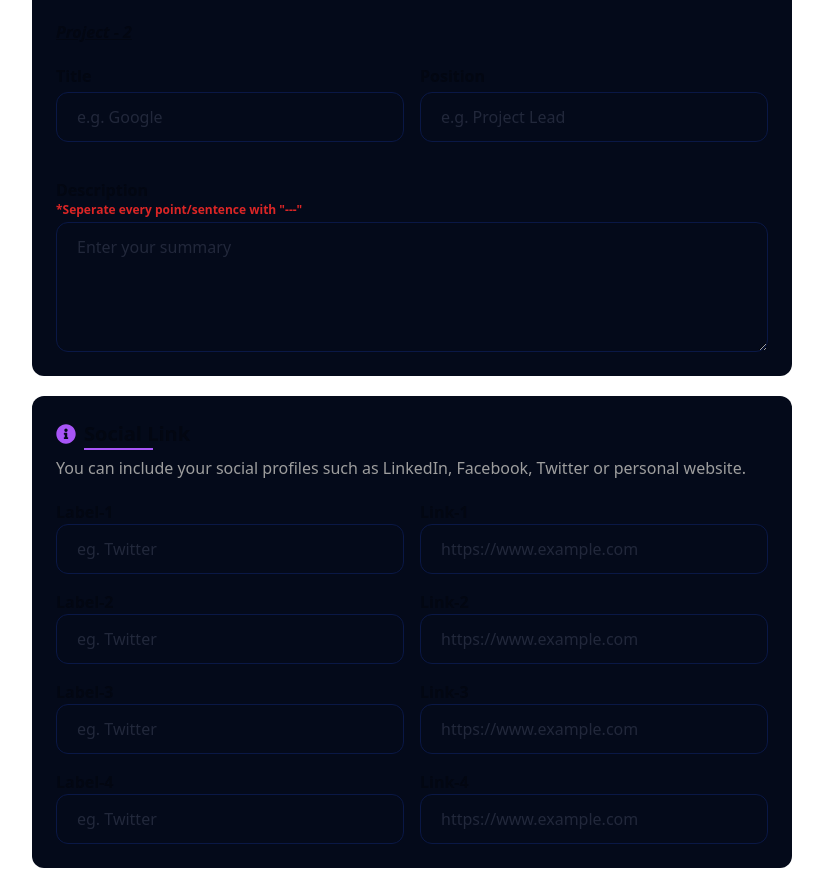
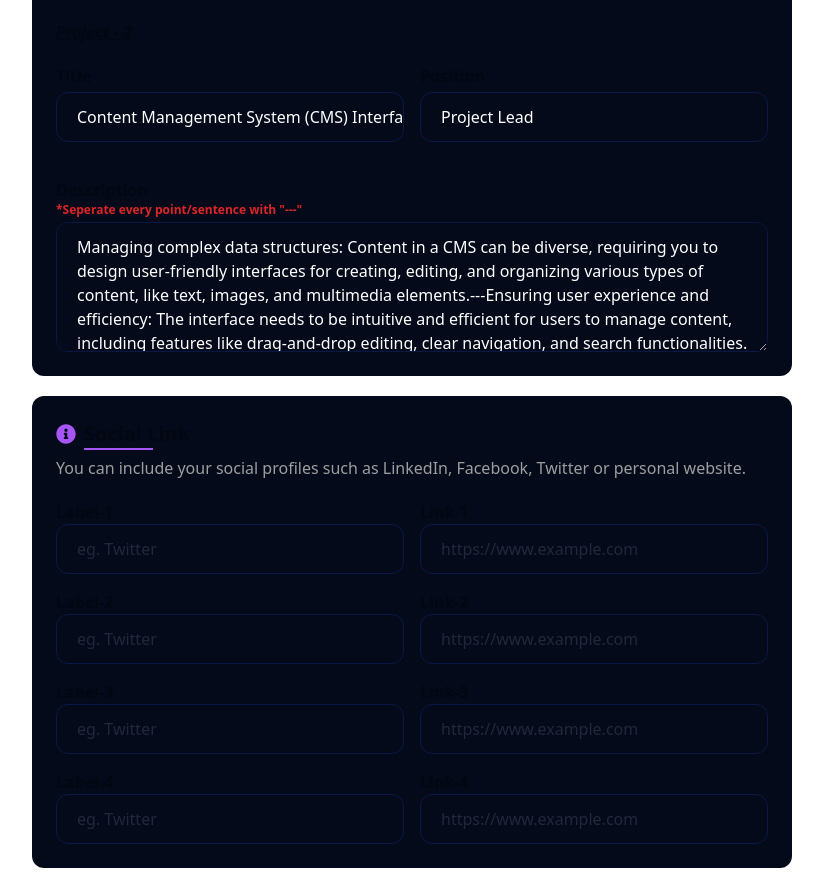
Before and after one commit to HarikrishnanYPR1707/EcliptiQ, a React (Vite) app in the folder client/: page /information in a window 1280 px wide. Shown: the part 4670-5556 px from the top of the page, without its empty margins (228-1051 px from the left). Built offline with nearby package versions, Linux system fonts and the light colour scheme; no server answers; a web font is replaced by a local one.

Commit message:
Added value for project 2

```diff
--- a/client/src/pages/Information.jsx
+++ b/client/src/pages/Information.jsx
@@ -1214,6 +1214,7 @@ const Information = () => {
                 type="text"
                 placeholder="e.g. Google"
                 className="w-full rounded-xl border border-[#0a1846] bg-[#040a1a] py-3 pl-5 text-white placeholder:text-[#22283b] focus:border-none focus:outline focus:outline-purple-500"
+                value={userResumeData.project.project2.title}
                 onChange={(e) => {
                   setUserResumeData((prev) => ({
                     ...prev,
@@ -1236,6 +1237,7 @@ const Information = () => {
                 type="text"
                 placeholder="e.g. Project Lead"
                 className="w-full rounded-xl border border-[#0a1846] bg-[#040a1a] py-3 pl-5 text-white placeholder:text-[#22283b] focus:border-none focus:outline focus:outline-purple-500"
+                value={userResumeData.project.project2.position}
                 onChange={(e) => {
                   setUserResumeData((prev) => ({
                     ...prev,
@@ -1261,6 +1263,7 @@ const Information = () => {
                 <textarea
                   placeholder="Enter your summary"
                   className="h-[130px] w-full rounded-xl border border-[#0a1846] bg-[#040a1a] py-3 pl-5 text-white placeholder:text-[#22283b] focus:border-none focus:outline focus:outline-purple-500"
+                  value={userResumeData.project.project2.description}
                   onChange={(e) => {
                     setUserResumeData((prev) => ({
                       ...prev,
```
